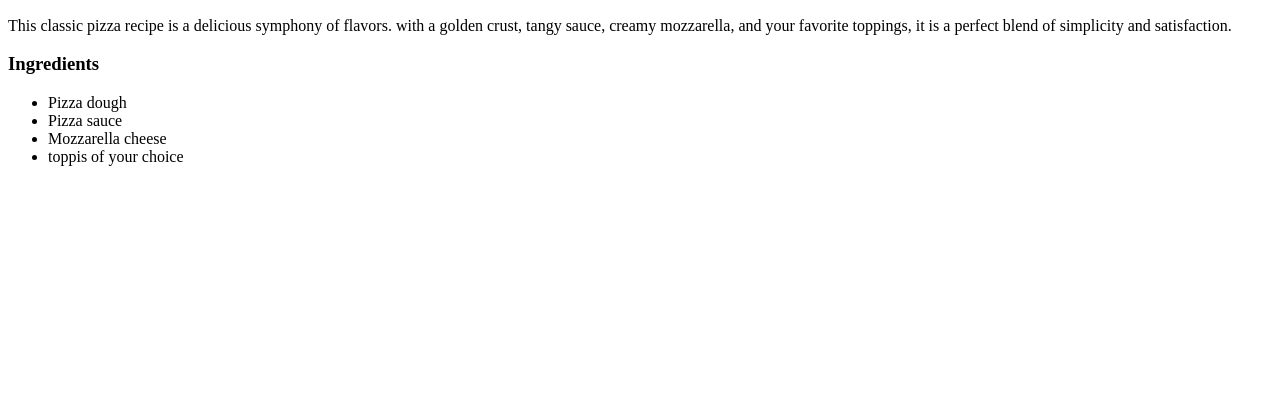
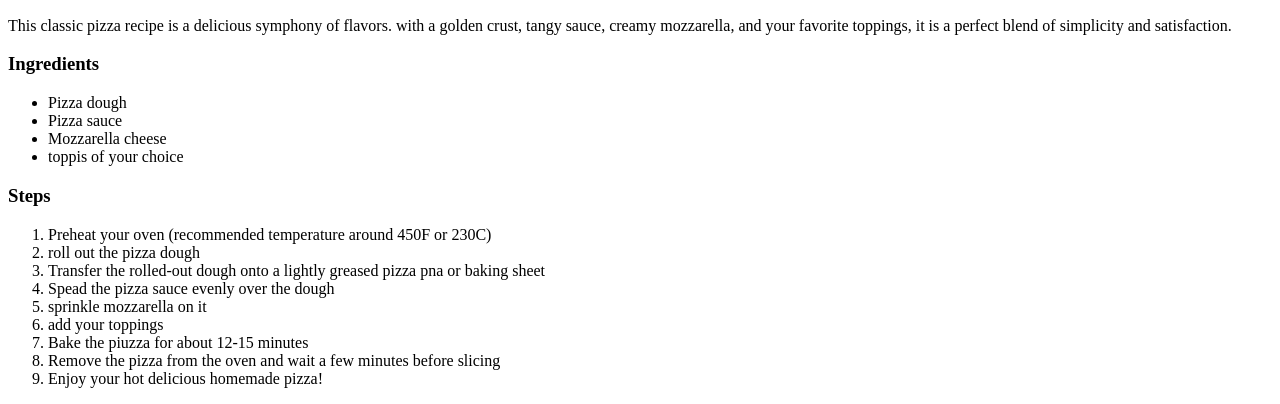
Before and after one commit to abdmaherag/odin-recipes, a plain HTML site: page recipes/pizza.html in a window 1280 px wide. Shown: the part 434-838 px from the top of the page. Before the commit the page ends 800 px from the top, so only its background shows below. Drawn offline with Linux system fonts and the light colour scheme.

Commit message:
Added an ordered list to make the pizza.

```diff
--- a/recipes/pizza.html
+++ b/recipes/pizza.html
@@ -19,5 +19,17 @@
         <li>Mozzarella cheese</li>
         <li> toppis of your choice</li>
     </ul>
+    <h3>Steps</h3>
+    <ol>
+        <li>Preheat your oven (recommended temperature around 450F or 230C)</li>
+        <li>roll out the pizza dough</li>
+        <li>Transfer the rolled-out dough onto a lightly greased pizza pna or baking sheet</li>
+        <li>Spead the pizza sauce evenly over the dough</li>
+        <li>sprinkle mozzarella on it</li>
+        <li>add your toppings</li>
+        <li>Bake the piuzza for about 12-15 minutes</li>
+        <li>Remove the pizza from the oven and wait a few minutes before slicing</li>
+        <li>Enjoy your hot delicious homemade pizza!</li>
+    </ol>
 </body>
 </html>
```
